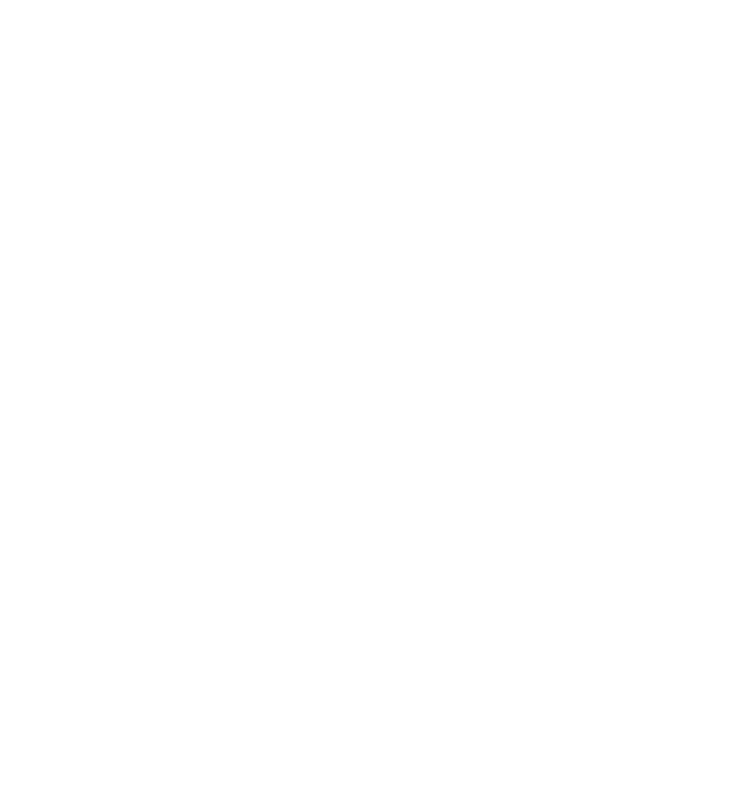
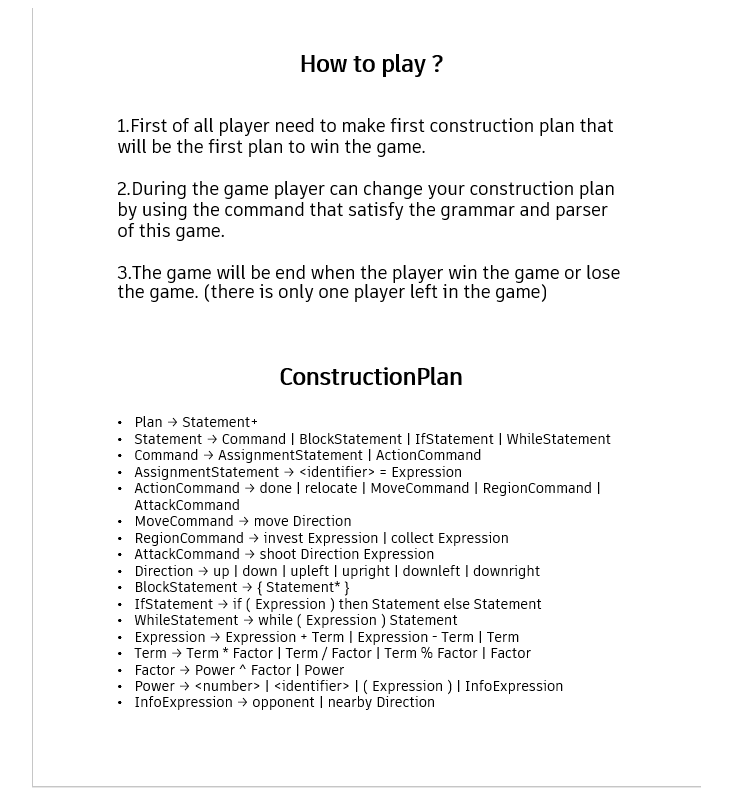
Before and after one commit to Thatthana/Upbeat, a Next.js app in the folder frontend/: page /howtoplayPage in a window 1280 px wide. Shown: the whole page, without its empty margins (274-1006 px from the left). Built offline with nearby package versions, Linux system fonts and the light colour scheme.

Commit message:
update howtoplay page

```diff
--- a/frontend/ConstructionPlan.json
+++ b/frontend/ConstructionPlan.json
@@ -1 +1 @@
-dasdasda
+dasdad
--- a/frontend/src/pages/gamePage.jsx
+++ b/frontend/src/pages/gamePage.jsx
@@ -1,10 +1,8 @@
-import { useState, useEffect } from "react";
 import Timer from "../components/timer";
 import Money from "../components/money";
 import Turn from "../components/turn";
 import Frame from "../components/Frame";
 import InputPlan from "../components/InputPlan";
-import Slider from "../components/Slider";
 
 export default function gamePage() {
   return (
@@ -13,8 +11,7 @@
       <Timer />
       <Money />
       <Frame />
-      <InputPlan/>
-
+      <InputPlan />
     </div>
   );
 }
--- a/frontend/src/pages/howtoplayPage.tsx
+++ b/frontend/src/pages/howtoplayPage.tsx
@@ -1,5 +1,9 @@
 import React from "react";
 
 export default function howtoplayPage() {
-  return <></>;
+  return (
+    <div className="home">
+      <img src="./images/howtoplay.png"></img>
+    </div>
+  );
 }
```
Also changed, not shown: frontend/public/images/howtoplay.png (added).
